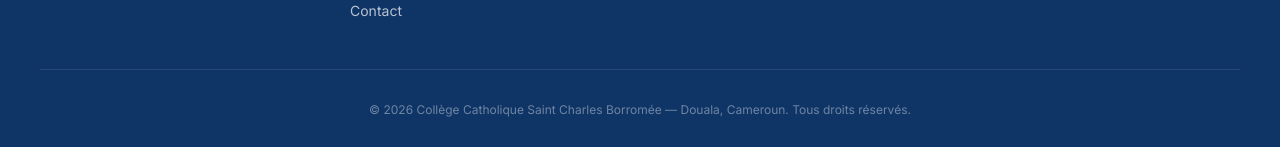
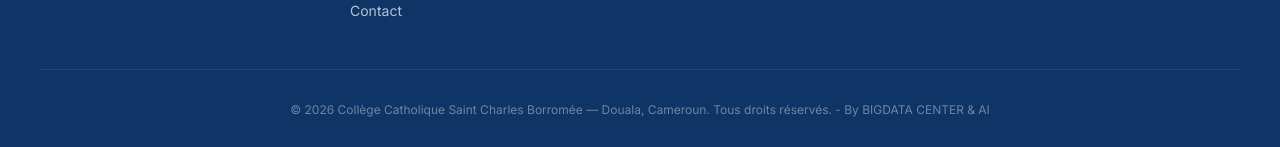
Before and after one commit to slash-pixel/scb, a React (Vite) app: page / in a window 1280 px wide. Shown: the part 9122-9269 px from the top of the page. Built offline with nearby package versions, Linux system fonts and the light colour scheme; no server answers.

Commit message:
Ajout de BDC - CENTER sur le footer

```diff
--- a/src/components/Footer.tsx
+++ b/src/components/Footer.tsx
@@ -130,7 +130,7 @@ export default function Footer() {
 
         <p className="pt-8 text-xs text-white/40 text-center">
           © {new Date().getFullYear()} Collège Catholique Saint Charles
-          Borromée — Douala, Cameroun. Tous droits réservés.
+          Borromée — Douala, Cameroun. Tous droits réservés. - By BIGDATA CENTER & AI
         </p>
       </div>
     </footer>
--- a/src/pages/LoginPage.tsx
+++ b/src/pages/LoginPage.tsx
@@ -202,7 +202,7 @@ export default function LoginPage() {
 
       {/* Pied de page discret */}
       <footer className="text-center text-xs text-slate-500 py-6 relative z-10 border-t border-slate-200/80 bg-white/50">
-        &copy; {new Date().getFullYear()} Collège Catholique Saint Charles Borromée — Tous droits réservés.
+        &copy; {new Date().getFullYear()} Collège Catholique Saint Charles Borromée — Tous droits réservés. - By BIGDATA CENTER & AI
       </footer>
     </div>
   );
```
